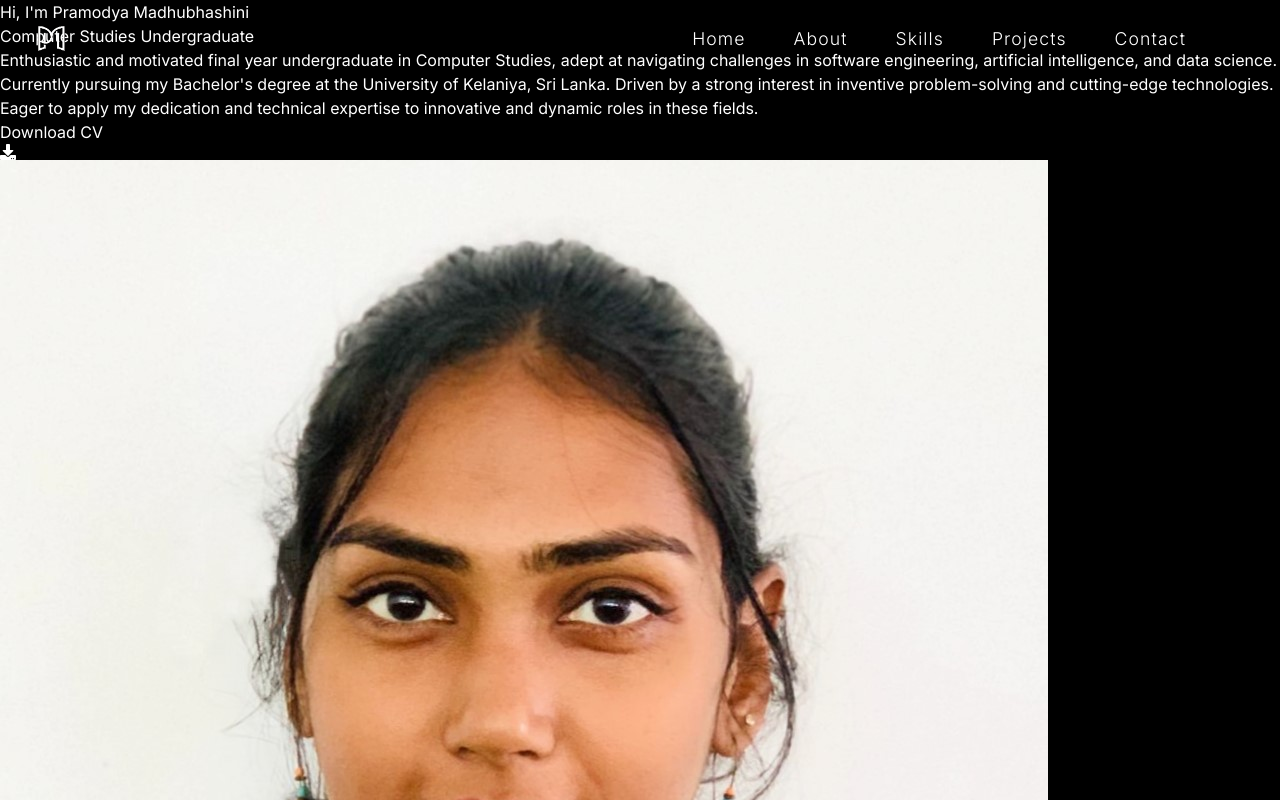
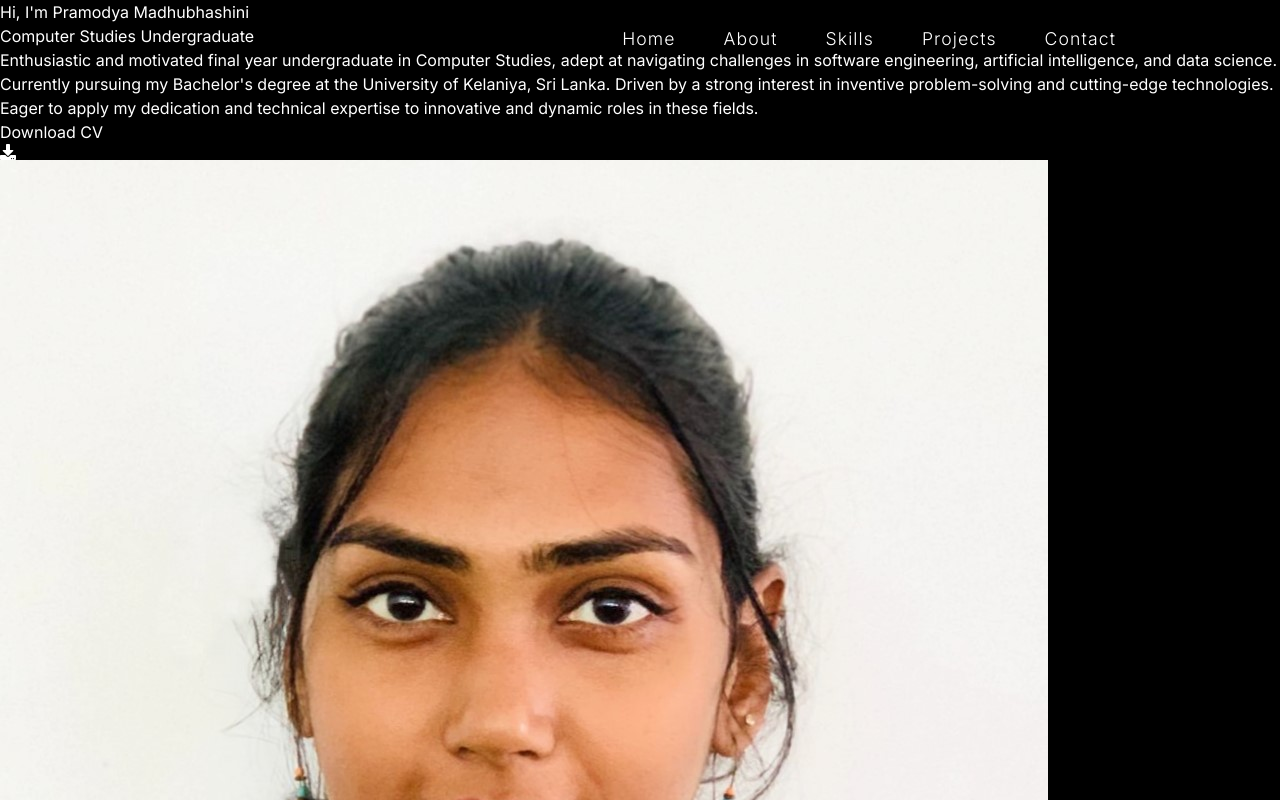
Before and after one commit to Pramo92/Personal-Portfolio-Pramodya, a React (Vite) app: page / in a window 1280 px wide. Shown: the top 800 px of the page. Built offline with nearby package versions, Linux system fonts and the light colour scheme.

Commit message:
Fix issue in portfolio

```diff
--- a/src/components/Navbar.css
+++ b/src/components/Navbar.css
@@ -1,5 +1,6 @@
 .nav-wrapper{
   position: fixed;
+  margin-left: -70px;
   top: 0;           /* Align it to the top of the page */
   width: 100%;      /* Ensure the navbar spans the full width of the viewport */
   z-index: 1000;
```
